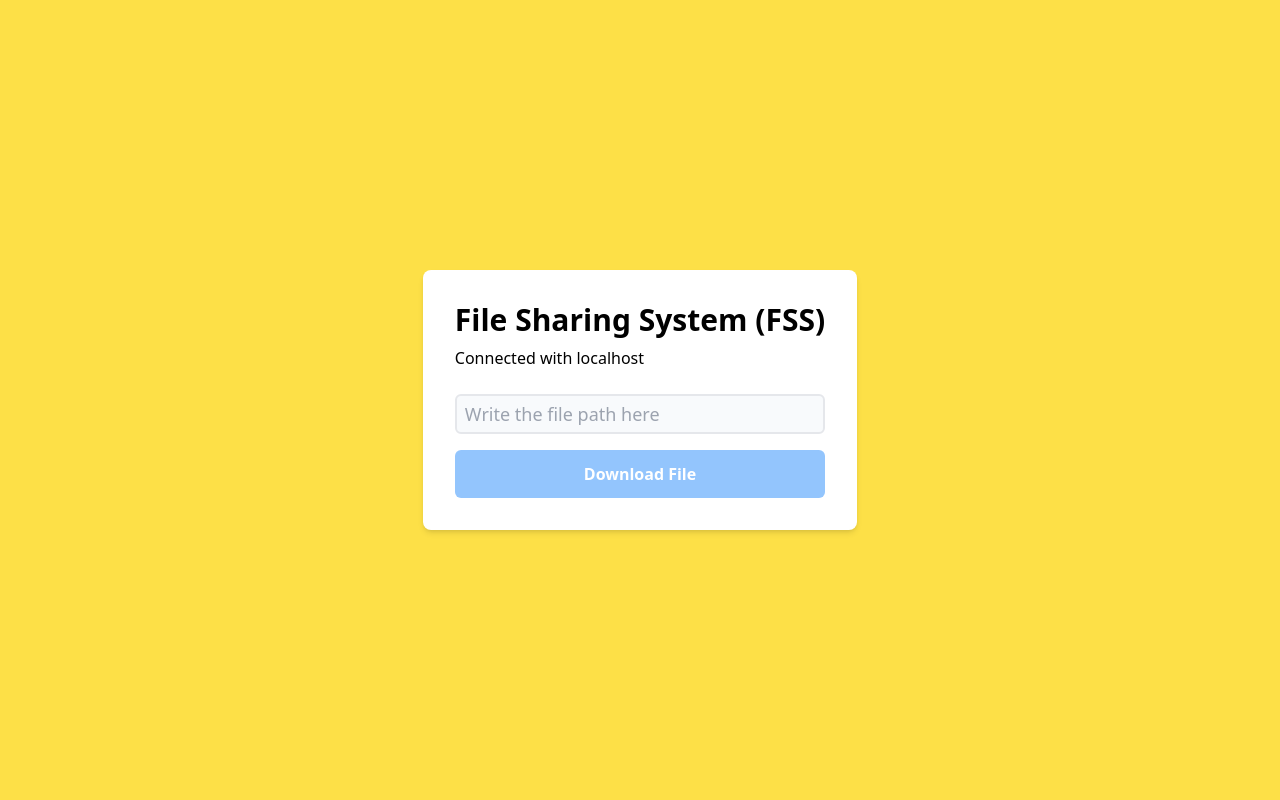
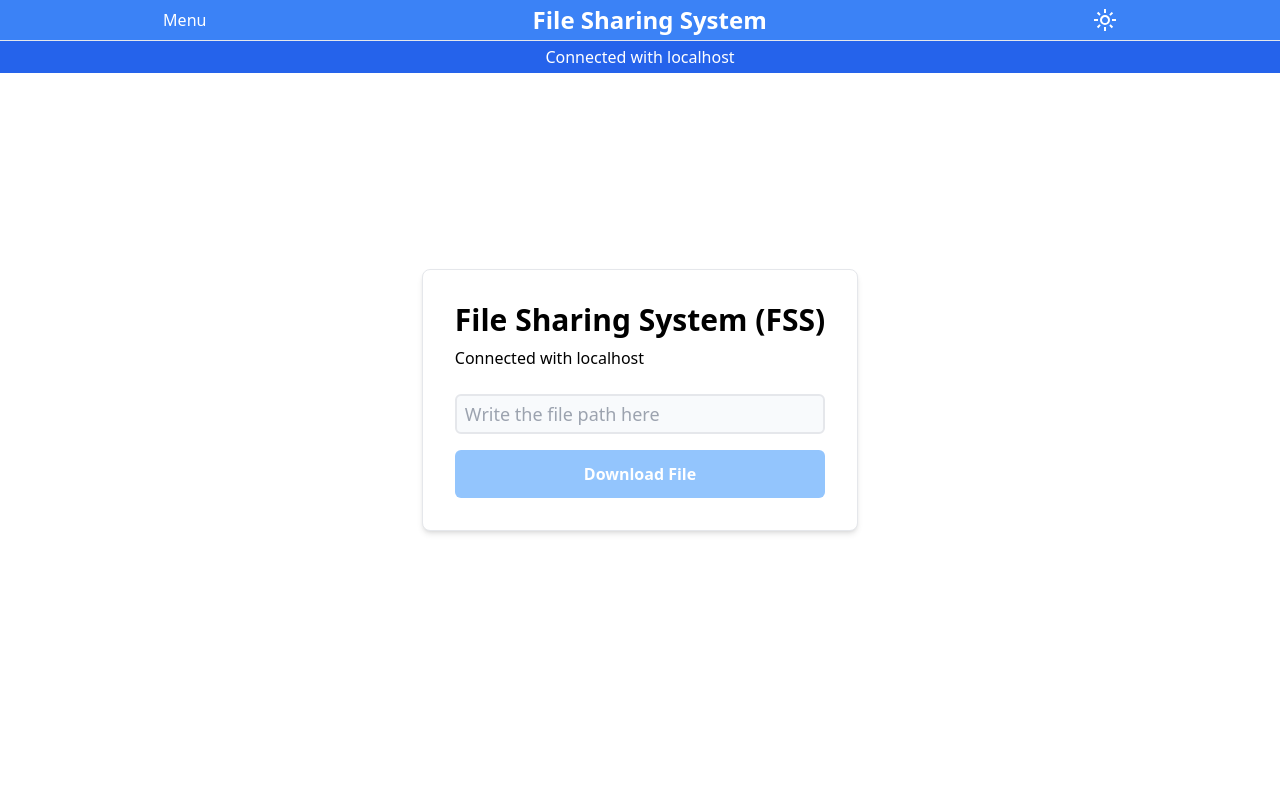
Before and after one commit to rakRandom/file-sharing-system-host, a Flask app: page /download in a window 1280 px wide. Run offline with Flask 3, Linux system fonts and the light colour scheme.

Commit message:
feat: improve header

```diff
--- a/app.py
+++ b/app.py
@@ -1,7 +1,11 @@
-from flask import Flask, send_from_directory, abort, render_template
+from flask import Flask, send_from_directory, abort, render_template  # , session
+# from flask_session import Session
 
 app = Flask(__name__)
 app.config["TEMPLATES_AUTO_RELOAD"] = True
+# app.config["SESSION_PERMANENT"] = False
+# app.config["SESSION_TYPE"] = "filesystem"
+# Session(app)
 
 # Defines the directory where the files will be
 FILE_DIRECTORY = app.root_path + "\\download"
--- a/static/css/output.css
+++ b/static/css/output.css
@@ -558,6 +558,18 @@ video {
   position: static;
 }
 
+.absolute {
+  position: absolute;
+}
+
+.z-10 {
+  z-index: 10;
+}
+
+.z-50 {
+  z-index: 50;
+}
+
 .mx-auto {
   margin-left: auto;
   margin-right: auto;
@@ -617,8 +629,22 @@ video {
   justify-content: center;
 }
 
+.justify-between {
+  justify-content: space-between;
+}
+
+.justify-around {
+  justify-content: space-around;
+}
+
 .gap-4 {
   gap: 1rem;
+}
+
+.divide-y > :not([hidden]) ~ :not([hidden]) {
+  --tw-divide-y-reverse: 0;
+  border-top-width: calc(1px * calc(1 - var(--tw-divide-y-reverse)));
+  border-bottom-width: calc(1px * var(--tw-divide-y-reverse));
 }
 
 .overflow-hidden {
@@ -635,6 +661,15 @@ video {
 
 .border-2 {
   border-width: 2px;
+}
+
+.border {
+  border-width: 1px;
+}
+
+.bg-blue-300 {
+  --tw-bg-opacity: 1;
+  background-color: rgb(147 197 253 / var(--tw-bg-opacity));
 }
 
 .bg-blue-500 {
@@ -675,8 +710,23 @@ video {
   padding-bottom: 0.25rem;
 }
 
+.py-2 {
+  padding-top: 0.5rem;
+  padding-bottom: 0.5rem;
+}
+
+.py-3 {
+  padding-top: 0.75rem;
+  padding-bottom: 0.75rem;
+}
+
 .text-center {
   text-align: center;
+}
+
+.text-2xl {
+  font-size: 1.5rem;
+  line-height: 2rem;
 }
 
 .text-3xl {
@@ -704,10 +754,21 @@ video {
   box-shadow: var(--tw-ring-offset-shadow, 0 0 #0000), var(--tw-ring-shadow, 0 0 #0000), var(--tw-shadow);
 }
 
+.shadow {
+  --tw-shadow: 0 1px 3px 0 rgb(0 0 0 / 0.1), 0 1px 2px -1px rgb(0 0 0 / 0.1);
+  --tw-shadow-colored: 0 1px 3px 0 var(--tw-shadow-color), 0 1px 2px -1px var(--tw-shadow-color);
+  box-shadow: var(--tw-ring-offset-shadow, 0 0 #0000), var(--tw-ring-shadow, 0 0 #0000), var(--tw-shadow);
+}
+
 .transition-colors {
   transition-property: color, background-color, border-color, text-decoration-color, fill, stroke;
   transition-timing-function: cubic-bezier(0.4, 0, 0.2, 1);
   transition-duration: 150ms;
+}
+
+.\*\:py-1 > * {
+  padding-top: 0.25rem;
+  padding-bottom: 0.25rem;
 }
 
 .hover\:underline:hover {
@@ -727,3 +788,18 @@ video {
   --tw-bg-opacity: 1;
   background-color: rgb(147 197 253 / var(--tw-bg-opacity));
 }
+
+.dark\:bg-blue-500:where(.dark, .dark *) {
+  --tw-bg-opacity: 1;
+  background-color: rgb(59 130 246 / var(--tw-bg-opacity));
+}
+
+.dark\:bg-blue-600:where(.dark, .dark *) {
+  --tw-bg-opacity: 1;
+  background-color: rgb(37 99 235 / var(--tw-bg-opacity));
+}
+
+.dark\:text-black:where(.dark, .dark *) {
+  --tw-text-opacity: 1;
+  color: rgb(0 0 0 / var(--tw-text-opacity));
+}
--- /dev/null
+++ b/static/js/theme_control.js
@@ -0,0 +1,18 @@
+if (localStorage.getItem("dark-mode") === undefined)
+    localStorage.setItem("dark-mode", "true");
+
+function setTheme() {
+    let isDarkMode = localStorage.getItem("dark-mode");
+    if (isDarkMode === undefined)
+        return;
+
+    if (isDarkMode === "false")
+        document.body.classList.remove("dark");
+}
+
+function changeTheme() {
+    let isDarkMode = localStorage.getItem("dark-mode");
+
+    document.body.classList.toggle("dark");
+    localStorage.setItem("dark-mode", (isDarkMode === "false") ? "true" : "false");
+}
--- a/templates/base.html
+++ b/templates/base.html
@@ -1,14 +1,27 @@
 <!DOCTYPE html>
+
+{% set title = 'File Sharing System' %}
+
 <html lang="en">
 <head>
     <meta charset="UTF-8">
     <meta name="viewport" content="width=device-width, initial-scale=1.0">
     <link rel="shortcut icon" href="{{url_for('static', filename='favicon.ico')}}">
     <link href="{{url_for('static', filename='css/output.css')}}" rel="stylesheet">
-    <title> File Sharing System {% if subtitle is defined %} - {{ subtitle }} {% endif %} </title>
+    <title>
+        {% if subtitle is defined %}
+            {{ subtitle }} -
+        {% endif %}
+        {{ title }}
+    </title>
+    <script src="{{url_for('static', filename='js/theme_control.js')}}"></script>
     {% block head %}{% endblock %}
 </head>
-<body class="w-full h-svh overflow-hidden">
+<body class="dark w-full h-svh overflow-hidden" onload="setTheme()">
+    <div class="absolute w-full">
+        {% include 'components/header.html' %}
+    </div>
+
     {% block body %}{% endblock %}
 </body>
 </html>
--- /dev/null
+++ b/templates/components/header.html
@@ -0,0 +1,20 @@
+<header class="z-50 text-white flex flex-col w-full divide-y
+        *:py-1">
+    <div class="flex justify-around items-center w-full shadow dark:bg-blue-500">
+        <nav>
+            Menu
+        </nav>
+        <h1 class="text-2xl font-semibold">
+            {{ title }}
+        </h1>
+        <button type="button" onclick="changeTheme()">
+            <img src="{{url_for('static', filename='img/light-mode.svg')}}" alt="Theme">
+        </button>
+    </div>
+    <div class="text-center dark:bg-blue-600">
+        Connected with
+        <button type="button" class="hover:underline">
+            {{request.host}}
+        </button>
+    </div>
+</header>
--- a/templates/download.html
+++ b/templates/download.html
@@ -3,8 +3,8 @@
 {% set subtitle = 'Download' %}
 
 {% block body %}
-<div class="flex items-center justify-center w-full h-full bg-yellow-300">
-    <div class="w-fit h-fit p-8 bg-white rounded-lg shadow-md">
+<div class="flex items-center justify-center w-full h-full">
+    <div class="w-fit h-fit p-8 bg-white border rounded-lg shadow-md">
         <header class="mb-6">
             <h1 class="text-center text-3xl font-semibold mb-2">
                 File Sharing System (FSS)
```
Also changed, not shown: tailwind.config.js (+9 -1 lines), static/img/light-mode.svg (added), templates/index.html (line endings or trailing spaces), 1 other file.
